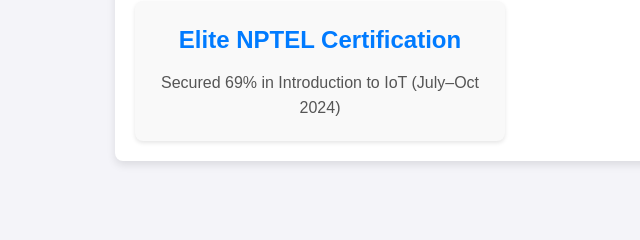
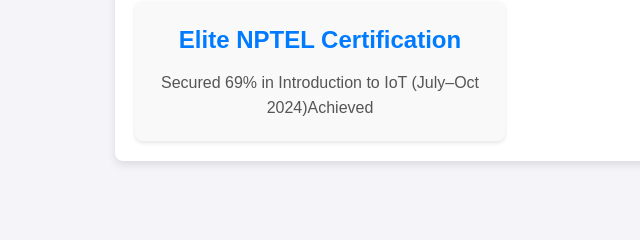
Before and after one commit to Vanshita1725/myprotfolio, a plain HTML site: page certifications.html in a window 1280 px wide. Shown: the part 449-689 px from the top of the page, 125-765 px from the left. Drawn offline with Linux system fonts and the light colour scheme.

Commit message:
Update certifications.html

```diff
--- a/certifications.html
+++ b/certifications.html
@@ -30,7 +30,7 @@
       </div>
       <div class="certification-item">
         <h3>Elite NPTEL Certification</h3>
-        <p>Secured 69% in Introduction to IoT (July–Oct 2024)</p>
+        <p>Secured 69% in Introduction to IoT (July–Oct 2024)Achieved</p>
       </div>
     </div>
   </div>
```
